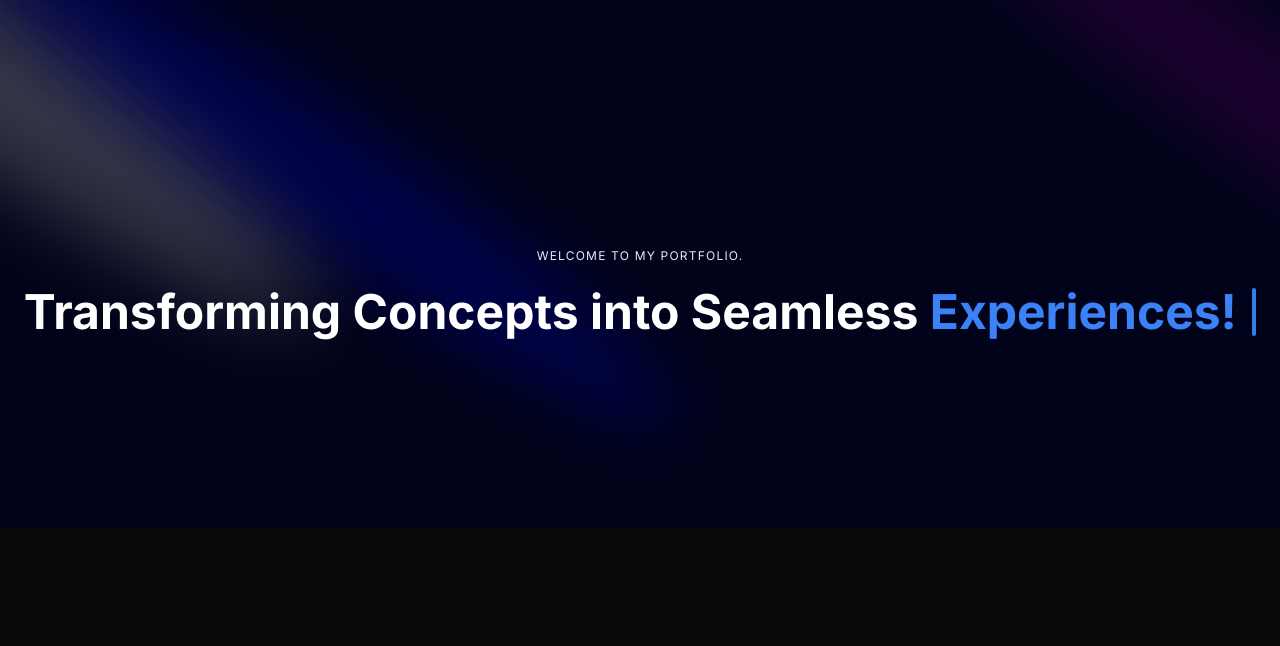
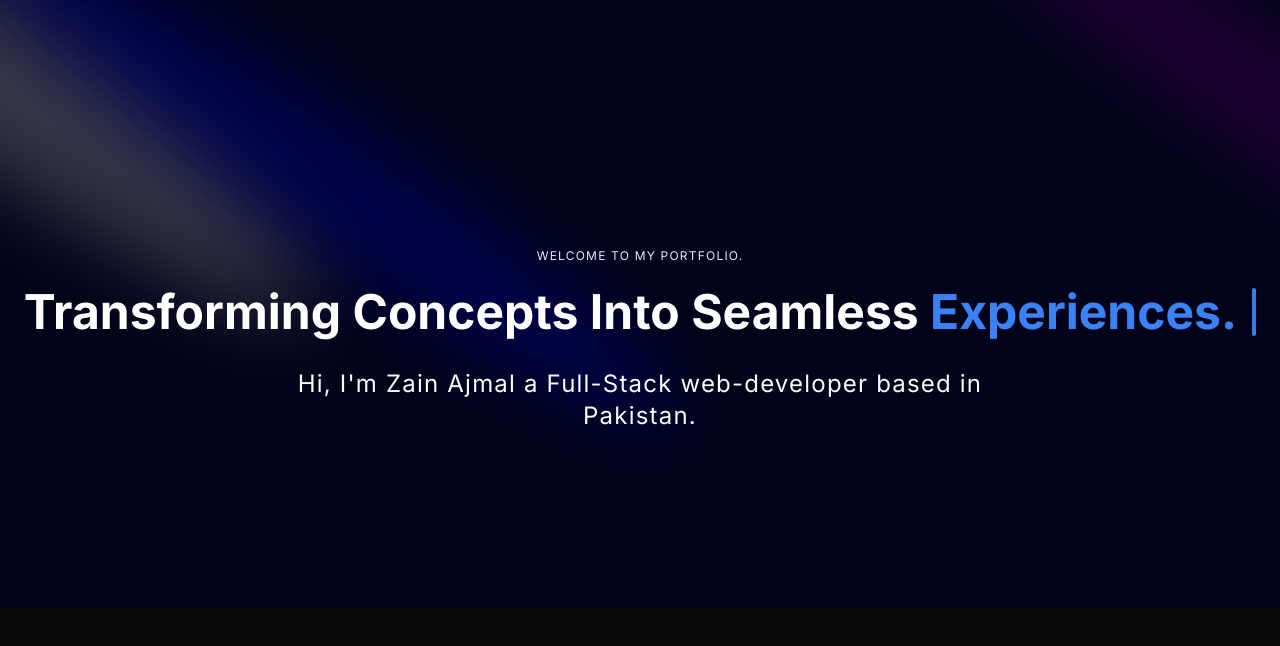
Before and after one commit to mahmoodhamd/portfolio, a Next.js app: page / in a window 1280 px wide. Shown: the top 646 px of the page. Built offline with nearby package versions, Linux system fonts and the light colour scheme.

Commit message:
new changes

```diff
--- a/components/Hero.tsx
+++ b/components/Hero.tsx
@@ -4,20 +4,29 @@ import { Spotlight } from './ui/Spotlight'
 import {TypewriterEffectSmooth } from './ui/TypewriterEffect'
 
 
-  const words = [
-    {
-      text: "Transforming Concepts into Seamless",
+const words = [
+  {
+    text: "Transforming",
+  },
+  {
+    text: "Concepts",
+  },
+  {
+    text: "Into",
+  },
+  {
+    text: "Seamless",
 
-    },
-    {
-      text: "Experiences!",
-      className: "text-blue-500 dark:text-blue-500",
-    },
-  ];
+  },
+  {
+    text: "Experiences.",
+    className: "text-blue-500 dark:text-blue-500",
 
-
+  },
+];
 function Hero() {
   return (
+
     <div className="pb-20 pt-36">Hero
 
     <div>
@@ -47,12 +56,24 @@ function Hero() {
 
        </h2>
 
-       <TypewriterEffectSmooth words={words} />
+       <TypewriterEffectSmooth
 
+       className="text-center text-[40rem]
+       md:text-5xl lg:text-6xl"
+       words={words}
+
+
+       />
+       <p className="text-center md:tracking-wider mb-4 text-sm md:text-lg lg:text-2xl">
+        Hi, I&apos;m Zain Ajmal a Full-Stack web-developer based
+        in Pakistan.
+       </p>
+     </div>
       </div>
 
+
     </div>
-    </div>
+
   )
 }
 
--- a/components/ui/TypewriterEffect.tsx
+++ b/components/ui/TypewriterEffect.tsx
@@ -49,13 +49,13 @@ export const TypewriterEffect = ({
       <motion.div ref={scope} className="inline">
         {wordsArray.map((word, idx) => {
           return (
-            <div key={`word-${idx}`} className="inline-block">
+            <div key={`word-${idx}`} className="inline-block break-words">
               {word.text.map((char, index) => (
                 <motion.span
                   initial={{}}
                   key={`char-${index}`}
                   className={cn(
-                    `dark:text-white text-black opacity-0 hidden`,
+                    `dark:text-white text-black opacity-0 hidden break-words`,
                     word.className
                   )}
                 >
@@ -122,11 +122,11 @@ export const TypewriterEffectSmooth = ({
       <div>
         {wordsArray.map((word, idx) => {
           return (
-            <div key={`word-${idx}`} className="inline-block">
+            <div key={`word-${idx}`} className="inline-block break-words">
               {word.text.map((char, index) => (
                 <span
                   key={`char-${index}`}
-                  className={cn(`dark:text-white text-black `, word.className)}
+                  className={cn(`dark:text-white text-black break-words`, word.className)}
                 >
                   {char}
                 </span>
@@ -140,7 +140,7 @@ export const TypewriterEffectSmooth = ({
   };
 
   return (
-    <div className={cn("flex space-x-1 my-6", className)}>
+    <div className={cn("flex space-x-1 my-6 break-words", className)}>
       <motion.div
         className="overflow-hidden pb-2"
         initial={{
```
